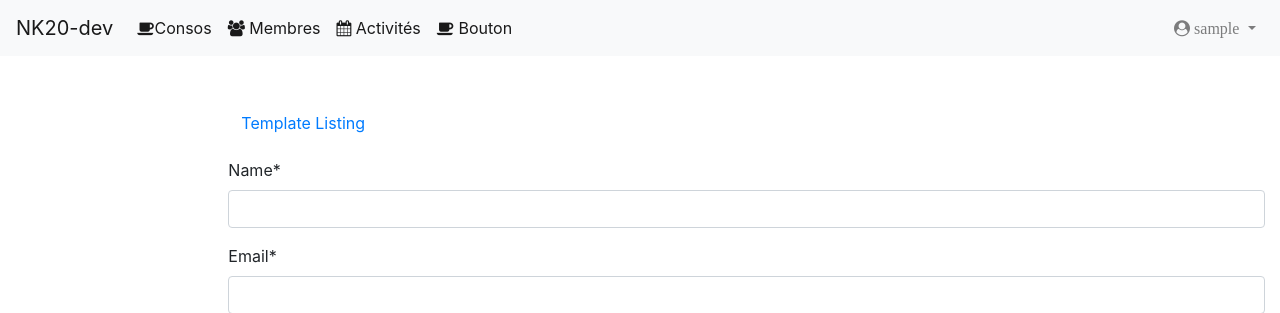
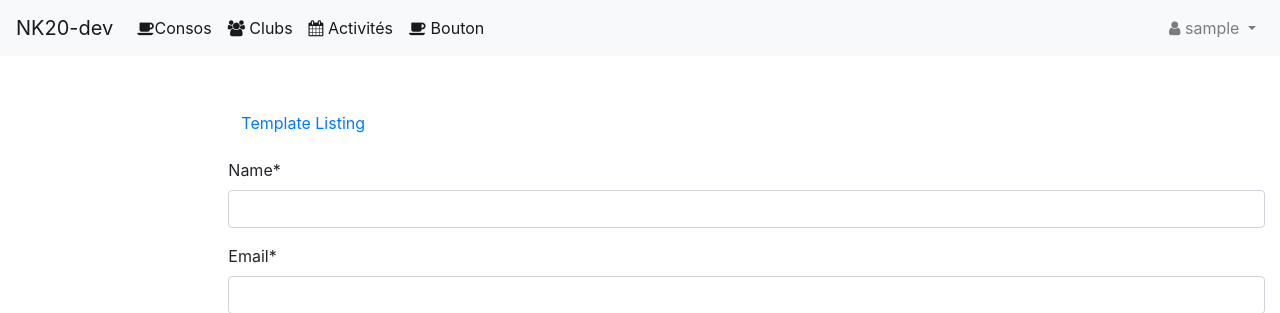
Before and after one commit to jbdoderlein/notes-ker-lann, a Django app: page /accounts/club/create/ in a window 1280 px wide. Shown: the top 313 px of the page. Run offline with Django 3.2, Linux system fonts and the light colour scheme; the visitor is signed in with stand-in values (Sample User, id 1); some libraries are stand-ins or nearby versions.

Commit message:
minor changes to base.html

```diff
--- a/templates/base.html
+++ b/templates/base.html
@@ -31,7 +31,7 @@
                         <a class="nav-link" href="#"><i class="fa fa-coffee"></i>Consos</a>
                     </li>
                     <li class="nav-item active">
-                        <a class="nav-link" href="{% url 'member:club_list' %}"><i class="fa fa-users"></i> Membres</a>
+                        <a class="nav-link" href="{% url 'member:club_list' %}"><i class="fa fa-users"></i> Clubs</a>
                     </li>
                     <li class="nav-item active">
                         <a class="nav-link" href="#"><i class="fa fa-calendar"></i> Activités</a>
@@ -45,7 +45,7 @@
                     {% if user.is_authenticated%}
                     <li class="dropdown">
                         <a class="nav-link dropdown-toggle" href="#" id="navbarDropdownMenuLink" data-toggle="dropdown" aria-haspopup="true" aria-expanded="false">
-                            <i class="fa fa-user-circle"> {{ user.username }}</i>
+                           <i class="fa fa-user"></i> {{ user.username }}
                         </a>
                         <div class="dropdown-menu dropdown-menu-right" aria-labelledby="navbarDropdownMenuLink">
                             <a class="dropdown-item" href="{% url 'member:user_detail' pk=user.profile.pk %}"> <i class="fa fa-user"></i> Mon compte </a>
```
